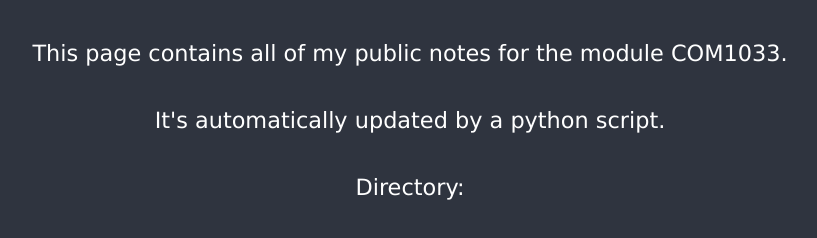
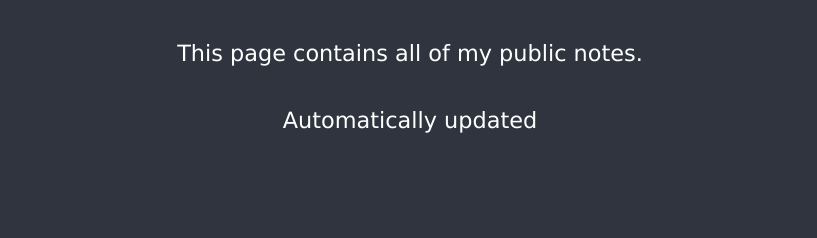
Before and after one commit to StanislavNikolov/obsidian-web, a website: page html/Nginx-Fancyindex-Theme-dark/header.html in a window 1280 px wide. Shown: the whole page, without its empty margins (230-1047 px from the left). Drawn offline with Linux system fonts and the light colour scheme.

Commit message:
update nginx-dark-theme remove weird folder

```diff
--- a/html/Nginx-Fancyindex-Theme-dark/header.html
+++ b/html/Nginx-Fancyindex-Theme-dark/header.html
@@ -15,5 +15,4 @@ header.html
 open-sourced under the MIT License, https://lbesson.mit-license.org/
 hosted on GitHub, https://GitHub.com/Naereen/Nginx-Fancyindex-Theme
 -->
-<h1> This page contains all of my public notes for the module COM1033. <br> It's automatically updated by a python script. </h1>
-<h1>Directory:
+<h1> This page contains all of my public notes. <br> <a href="www.github.com/martinteoharov/obsidian-web"> Automatically updated </a>
```
Also changed, not shown: 1 other file.
